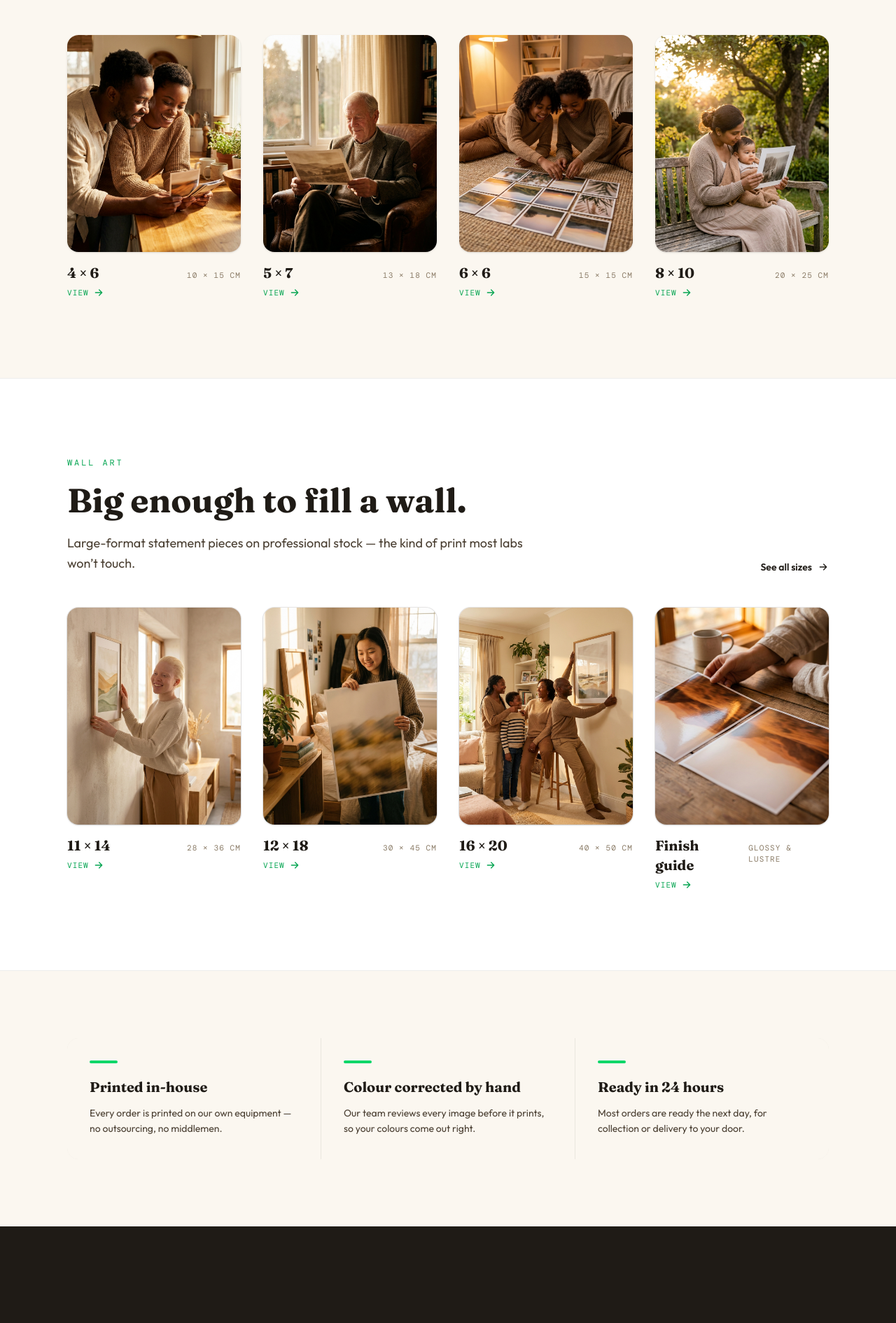
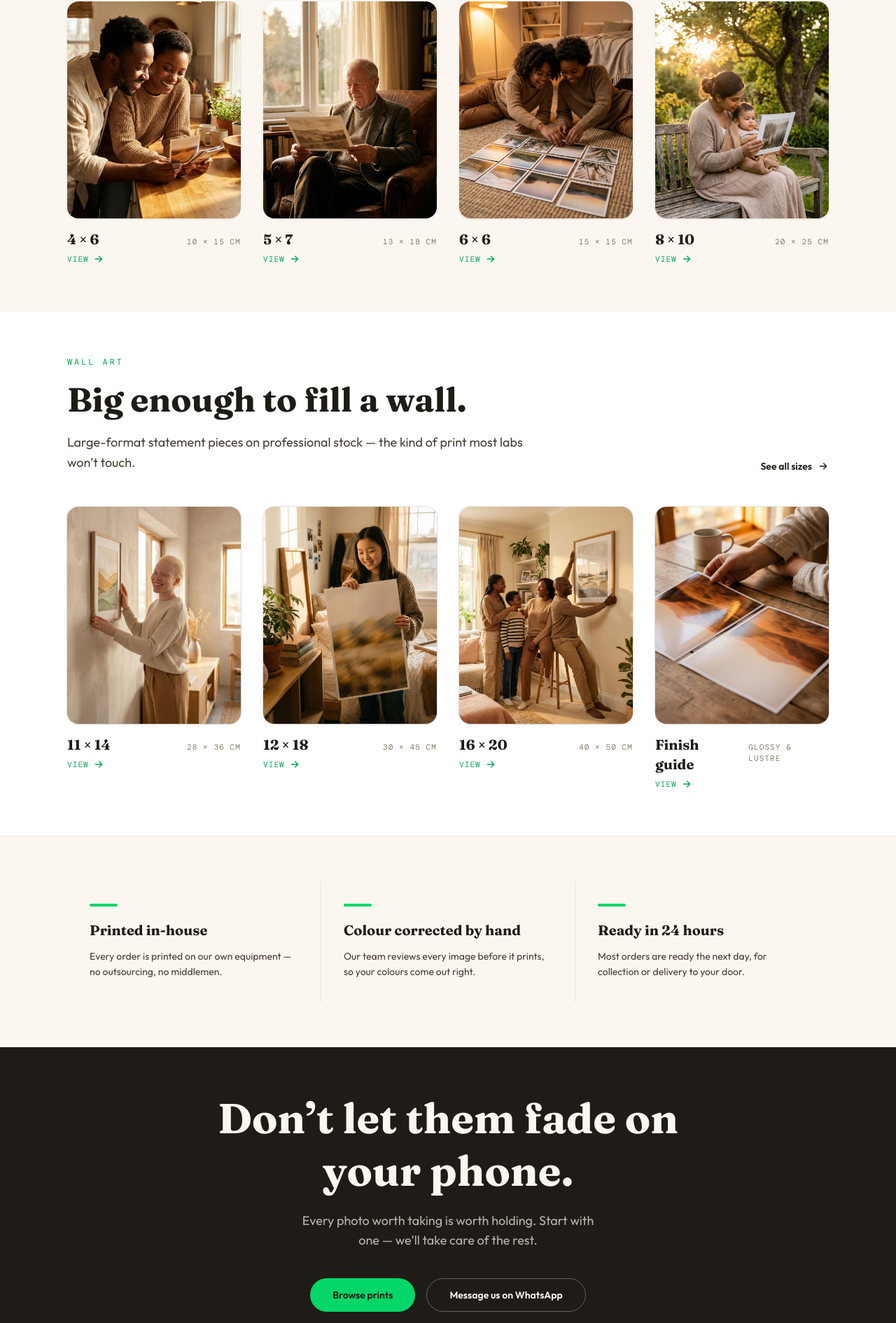
Before and after one commit to philkuona/fusionprints-web, a Next.js app: page / in a window 1280 px wide. Shown: the part 888-2778 px from the top of the page at 70% size. Built offline with nearby package versions, Linux system fonts and the light colour scheme; no server answers.

Commit message:
home: tighten section padding to 64px
Reduce all content-section vertical padding to a uniform py-16 (64px),
down from py-20/24/28/32.

Co-Authored-By: Claude Opus 4.8 (1M context) <noreply@anthropic.com>

```diff
--- a/app/page.tsx
+++ b/app/page.tsx
@@ -184,7 +184,7 @@ export default function HomePage() {
       </section>
 
       {/* ── Photo Prints collection ──────────────────────────────────── */}
-      <section className="bg-cream py-20 sm:py-28">
+      <section className="bg-cream py-16">
         <Container>
           <div className="max-w-2xl">
             <p className="font-mono text-xs uppercase tracking-[0.24em] text-malachite-deep">
@@ -207,7 +207,7 @@ export default function HomePage() {
       </section>
 
       {/* ── Wall Art collection — heavier, more premium ──────────────── */}
-      <section className="border-y border-ink/8 bg-white py-20 sm:py-28">
+      <section className="border-y border-ink/8 bg-white py-16">
         <Container>
           <div className="flex flex-wrap items-end justify-between gap-6">
             <div className="max-w-2xl">
@@ -239,7 +239,7 @@ export default function HomePage() {
       </section>
 
       {/* ── Promise strip — typography, no images ────────────────────── */}
-      <section className="bg-cream py-20 sm:py-24">
+      <section className="bg-cream py-16">
         <Container>
           <div className="grid gap-px overflow-hidden rounded-2xl bg-ink/8 sm:grid-cols-3">
             {[
@@ -269,7 +269,7 @@ export default function HomePage() {
       </section>
 
       {/* ── Bottom CTA — typography only, dark Ink ───────────────────── */}
-      <section className="bg-ink py-24 sm:py-32">
+      <section className="bg-ink py-16">
         <Container className="text-center">
           <h2 className="mx-auto max-w-3xl font-fraunces text-4xl font-bold leading-tight text-cream sm:text-6xl">
             Don&rsquo;t let them fade on your phone.
```
